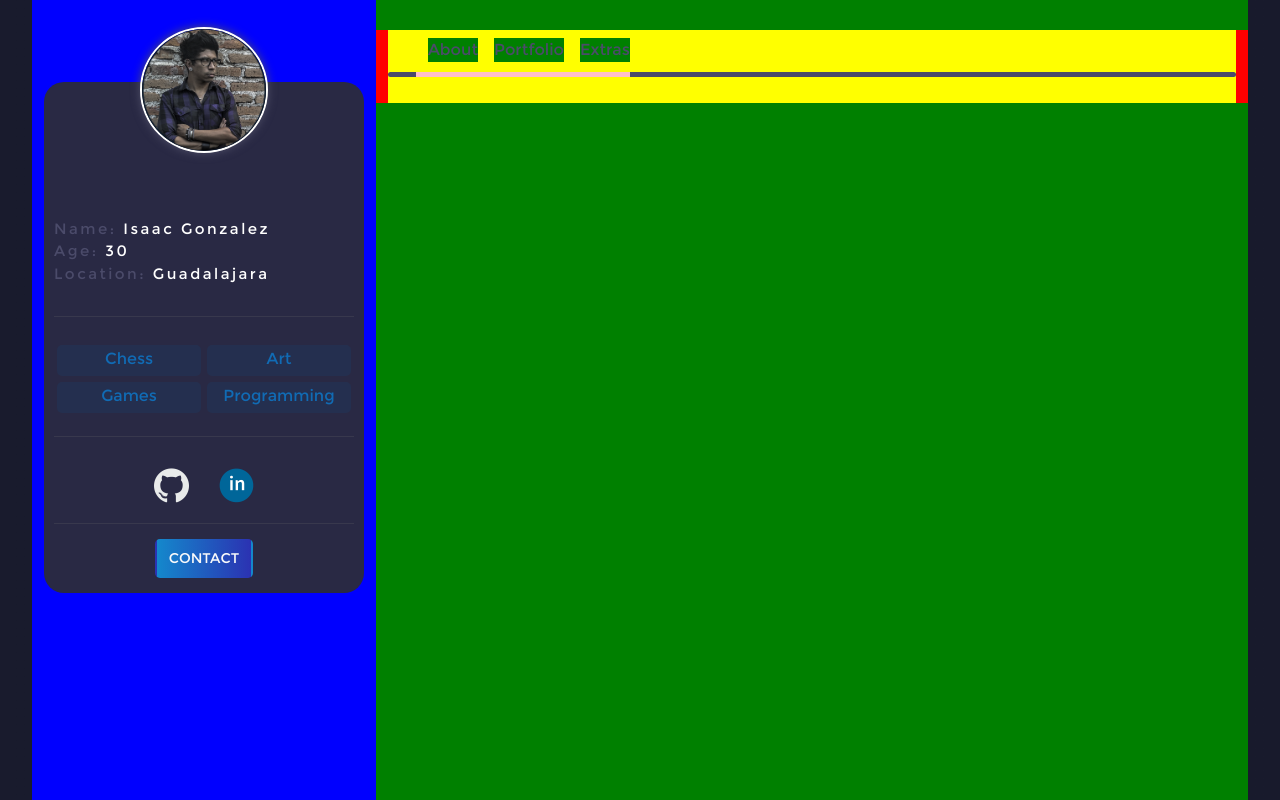
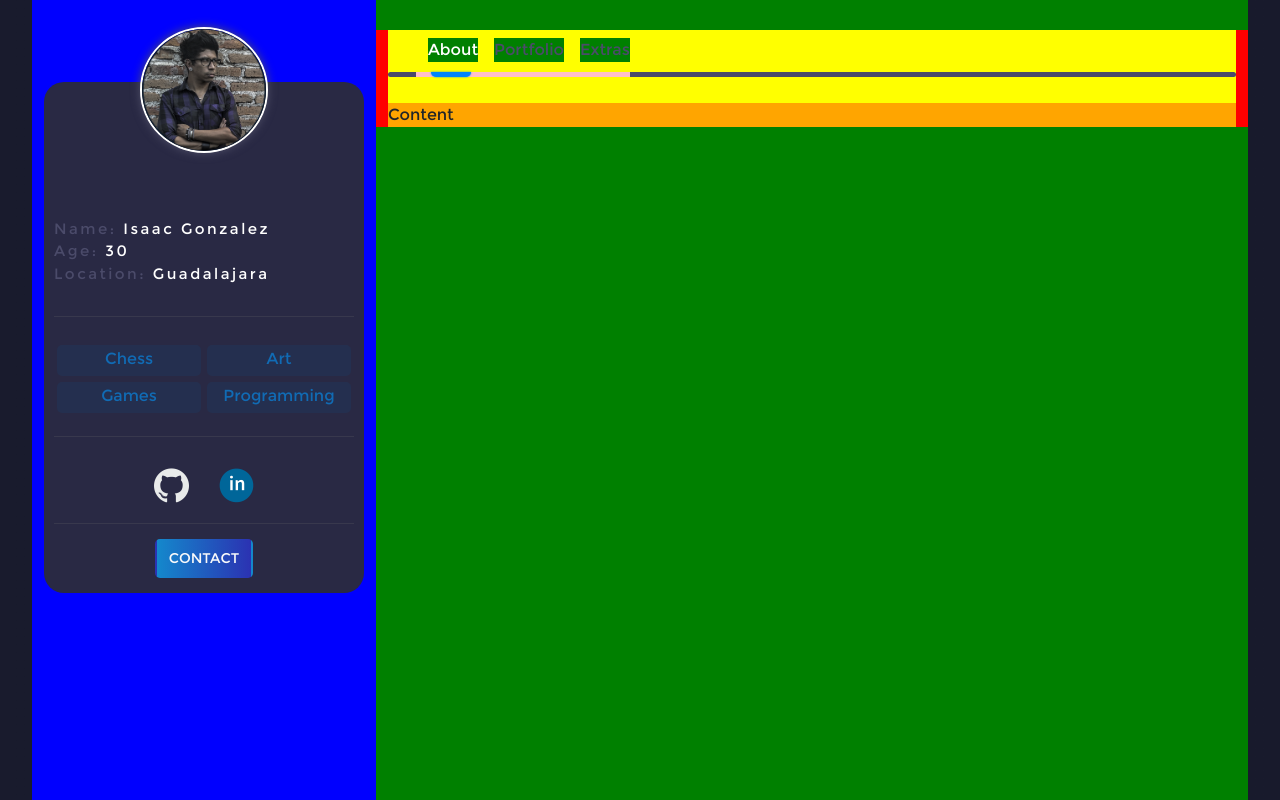
Before and after one commit to isaac-glitchcode/portfolio, a React (Create React App) app: page / in a window 1280 px wide. Built offline with nearby package versions, Linux system fonts and the light colour scheme.

Commit message:
Refactoring navbar of information container

```diff
--- a/src/App.js
+++ b/src/App.js
@@ -30,7 +30,7 @@ function App() {
   // const [option, setOption] = useState("");
   // const [image, setImage] = useState("")
   // const [show, setHidde] = useState(0);
-  const [turnOn, setTurnOn] = useState(0);
+  const [turnOn, setTurnOn] = useState(1);
   // const [page] = useState({AboutPage});
   // const [style, setStyle] = React.useState({});
 
--- a/src/components/main/css/information.css
+++ b/src/components/main/css/information.css
@@ -1,10 +1,8 @@
-.content-info{
-    background: yellow;
-}
+/*Navbar*/
+.content-info{background: yellow;}
 .content-info ul{
     display:flex;
     flex-direction: row;
-
 }
 .content-info ul>li{
     list-style: none;
@@ -14,7 +12,7 @@
     cursor: pointer;
     transition:all 0.4s linear;
 }
-.content-info ul>li:hover{
+.content-info ul>.item-selected{
     color:#fff;
     transition:all 0.4s linear;
 }
@@ -45,36 +43,26 @@
     border-bottom-right-radius: 15px;
     margin:0 15px;
 }
-.light-option-bar>.ch1{
-    background-color: blue;
-    margin:0 15px;
+.light-option-bar>.ch-active-general{
+    background-color: #0084fb;
+    box-shadow: 0 0 2px #0084fb;
+    transition:all 0.4s linear;
 }
-.light-option-bar>.ch01{
-    margin:0 15px;
+.light-option-bar>.ch-inactive-general{
     background-color: transparent;
     transition:all 0.4s linear;
 }
-.light-option-bar>.ch2{
-    background-color: blue;
-    margin:0 1.50em;
+.light-option-bar>.ch1{margin:0 15px;}
+.light-option-bar>.ch01{margin:0 15px;}
+.light-option-bar>.ch2{margin:0 1.50em;}
+.light-option-bar>.ch02{margin:0 1.50em;}
+.light-option-bar>.ch3{margin:0 0.50em;}
+.light-option-bar>.ch03{margin:0 0.50em;}
+
+/*Content*/
+.content{
+    background: orange;
 }
-.light-option-bar>.ch02{
-    margin:0 1.50em;
-    background-color: transparent;
-    transition:all 0.4s linear;
-}
-.light-option-bar>.ch3{
-    margin:0 0.50em;
-    background-color: blue;
-    transition:all 0.4s linear;
-}
-.light-option-bar>.ch03{
-    margin:0 0.50em;
-    background-color: transparent;
-    transition:all 0.4s linear;
-}
-
-
 
 /* .option-bar:before{
     content:'';
--- a/src/components/main/information.jsx
+++ b/src/components/main/information.jsx
@@ -13,33 +13,52 @@ export default function Preview(props){
             <div className="navbar">
                 <nav>
                     <ul>
-                        <li value="1" onMouseOver={(event) => fn(event)} onMouseOut={props.handle}>About</li>
-                        <li value="2" onMouseOver={(event) => fn(event)}  onMouseOut={props.handle}>Portfolio</li>
-                        <li value="3" onMouseOver={(event) => fn(event)}  onMouseOut={props.handle}>Extras</li>
+                        {
+                            props.turn===1?
+                                <li value="1" onMouseOver={(event) => fn(event)} className="item-selected">About</li>
+                            :
+                                <li value="1" onMouseOver={(event) => fn(event)}>About</li>
+
+                        }
+                        {
+                            props.turn===2?
+                                <li value="2" onMouseOver={(event) => fn(event)} className="item-selected">Portfolio</li>
+                            :
+                                <li value="2" onMouseOver={(event) => fn(event)}>Portfolio</li>
+
+                        }
+                        {
+                            props.turn===3?
+                                <li value="3" onMouseOver={(event) => fn(event)} className="item-selected">Extras</li>
+                            :
+                                <li value="3" onMouseOver={(event) => fn(event)}>Extras</li>
+
+                        }
                     </ul>
                 </nav>
+
                 <div className="light-option-bar">
-
                     {
-                     props.turn===1?<span className="ch1"></span>
+                     props.turn===1?<span className="ch1 ch-active-general"></span>
                      :
-                     <span className="ch01"></span>
+                     <span className="ch01 ch-inactive-general"></span>
                     }
                     {
-                     props.turn===2?<span className="ch2"></span>
+                     props.turn===2?<span className="ch2 ch-active-general"></span>
                      :
-                     <span className="ch02"></span>
+                     <span className="ch02 ch-inactive-general"></span>
                     }
                     {
-                     props.turn===3?<span className="ch3"></span>
+                     props.turn===3?<span className="ch3 ch-active-general"></span>
                      :
-                     <span className="ch03"></span>
+                     <span className="ch03 ch-inactive-general"></span>
                     }
 
                 </div>
-
                 <div className="option-bar"></div>
             </div>
+            <div className="content">Content</div>
+
         </section>
         // <section className="preview">
         //     <div className="content-preview">
```
Also changed, not shown: 1 other file (tests, documents, lock files or other folders).
